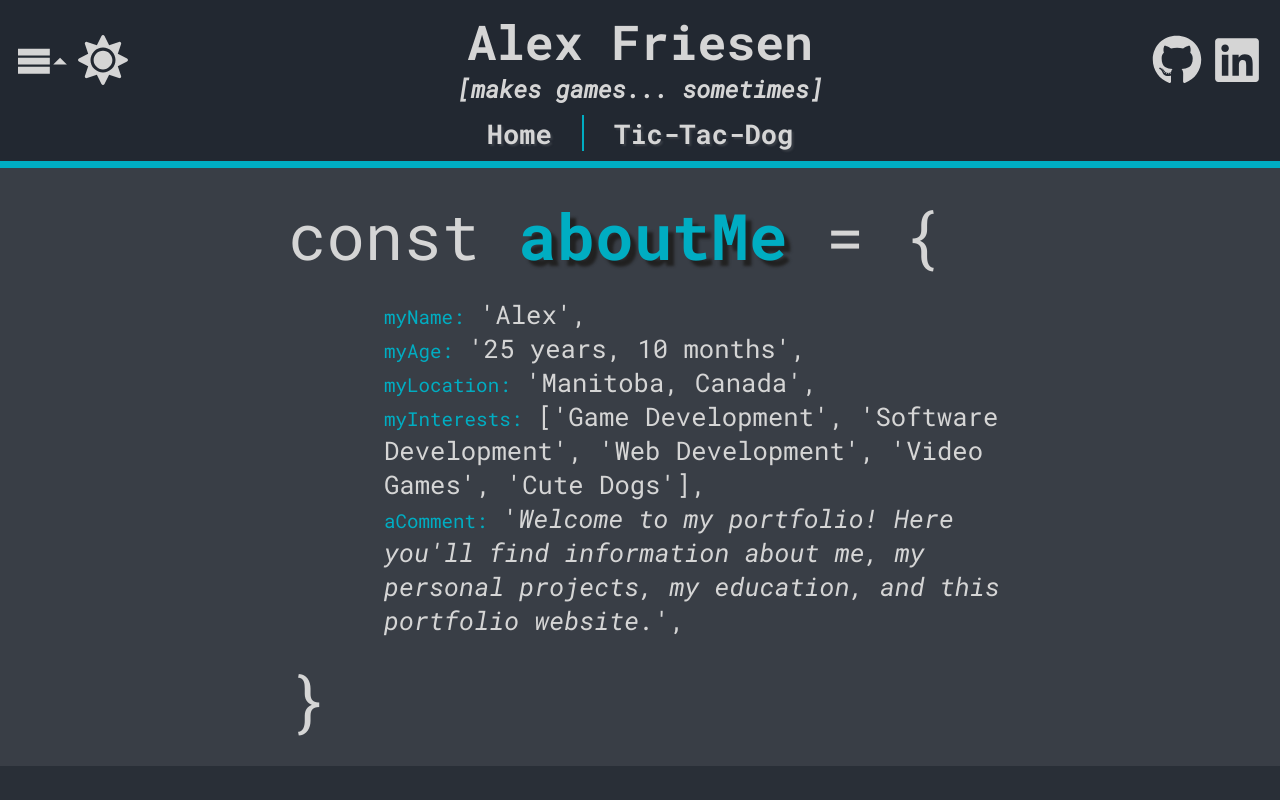
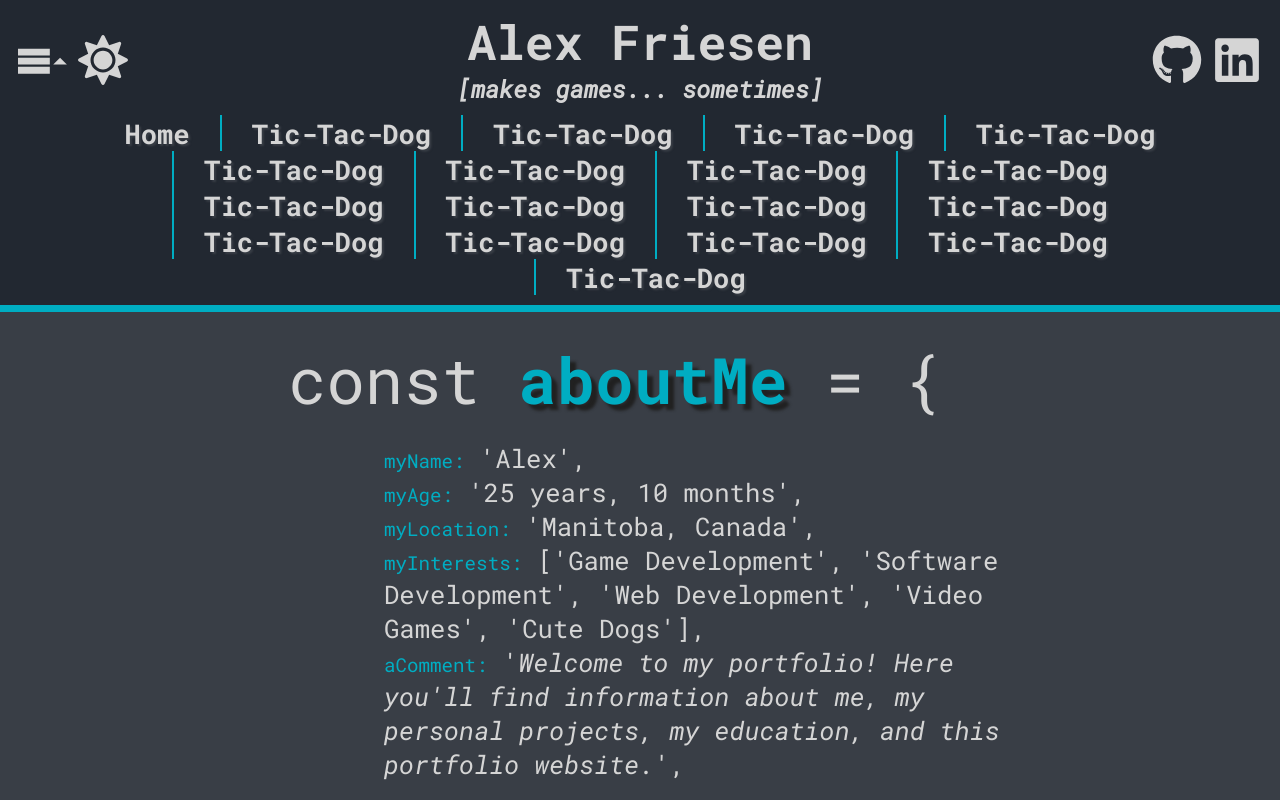
Before and after one commit to TritoLL/react-portfolio, a React (Create React App) app: page / in a window 1280 px wide. Both pictures are taken after a click on the icon 42 px from the left and 60 px from the top of the page. Shown: the top 800 px of the page. Built offline with nearby package versions, Linux system fonts and the light colour scheme.

Commit message:
allow nav menu to wrap on desktop

```diff
--- a/src/components/NavigationMenu.js
+++ b/src/components/NavigationMenu.js
@@ -20,7 +20,7 @@ const NavList = styled.ul`
     align-items: center;
 
     @media (min-width: 768px) {
-        flex-direction: row;
+        flex-flow: row wrap;
     }
 `;
 
@@ -72,6 +72,86 @@ const NavigationMenu = () => {
                         <FullLengthLink>Tic-Tac-Dog</FullLengthLink>
                     </Link>
                 </NavListItem>
+                <NavListItem>
+                    <Link to="tic-tac-dog">
+                        <FullLengthLink>Tic-Tac-Dog</FullLengthLink>
+                    </Link>
+                </NavListItem>
+                <NavListItem>
+                    <Link to="tic-tac-dog">
+                        <FullLengthLink>Tic-Tac-Dog</FullLengthLink>
+                    </Link>
+                </NavListItem>
+                <NavListItem>
+                    <Link to="tic-tac-dog">
+                        <FullLengthLink>Tic-Tac-Dog</FullLengthLink>
+                    </Link>
+                </NavListItem>
+                <NavListItem>
+                    <Link to="tic-tac-dog">
+                        <FullLengthLink>Tic-Tac-Dog</FullLengthLink>
+                    </Link>
+                </NavListItem>
+                <NavListItem>
+                    <Link to="tic-tac-dog">
+                        <FullLengthLink>Tic-Tac-Dog</FullLengthLink>
+                    </Link>
+                </NavListItem>
+                <NavListItem>
+                    <Link to="tic-tac-dog">
+                        <FullLengthLink>Tic-Tac-Dog</FullLengthLink>
+                    </Link>
+                </NavListItem>
+                <NavListItem>
+                    <Link to="tic-tac-dog">
+                        <FullLengthLink>Tic-Tac-Dog</FullLengthLink>
+                    </Link>
+                </NavListItem>
+                <NavListItem>
+                    <Link to="tic-tac-dog">
+                        <FullLengthLink>Tic-Tac-Dog</FullLengthLink>
+                    </Link>
+                </NavListItem>
+                <NavListItem>
+                    <Link to="tic-tac-dog">
+                        <FullLengthLink>Tic-Tac-Dog</FullLengthLink>
+                    </Link>
+                </NavListItem>
+                <NavListItem>
+                    <Link to="tic-tac-dog">
+                        <FullLengthLink>Tic-Tac-Dog</FullLengthLink>
+                    </Link>
+                </NavListItem>
+                <NavListItem>
+                    <Link to="tic-tac-dog">
+                        <FullLengthLink>Tic-Tac-Dog</FullLengthLink>
+                    </Link>
+                </NavListItem>
+                <NavListItem>
+                    <Link to="tic-tac-dog">
+                        <FullLengthLink>Tic-Tac-Dog</FullLengthLink>
+                    </Link>
+                </NavListItem>
+                <NavListItem>
+                    <Link to="tic-tac-dog">
+                        <FullLengthLink>Tic-Tac-Dog</FullLengthLink>
+                    </Link>
+                </NavListItem>
+                <NavListItem>
+                    <Link to="tic-tac-dog">
+                        <FullLengthLink>Tic-Tac-Dog</FullLengthLink>
+                    </Link>
+                </NavListItem>
+                <NavListItem>
+                    <Link to="tic-tac-dog">
+                        <FullLengthLink>Tic-Tac-Dog</FullLengthLink>
+                    </Link>
+                </NavListItem>
+                <NavListItem>
+                    <Link to="tic-tac-dog">
+                        <FullLengthLink>Tic-Tac-Dog</FullLengthLink>
+                    </Link>
+                </NavListItem>
             </NavList>
         </Nav>
     );
```
